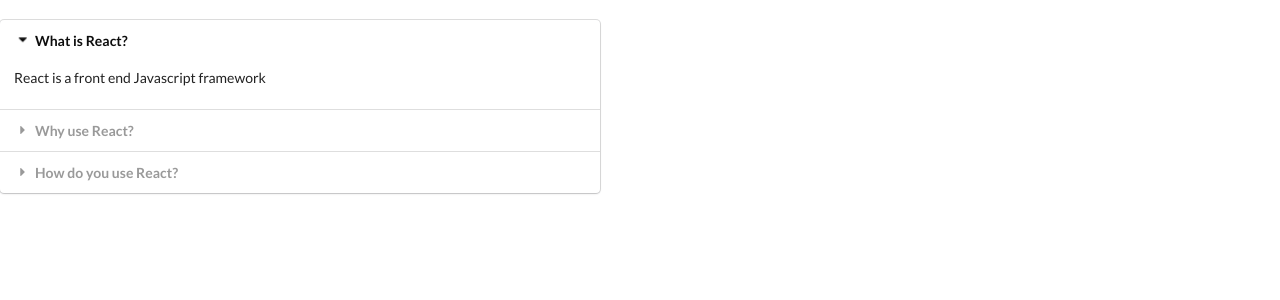
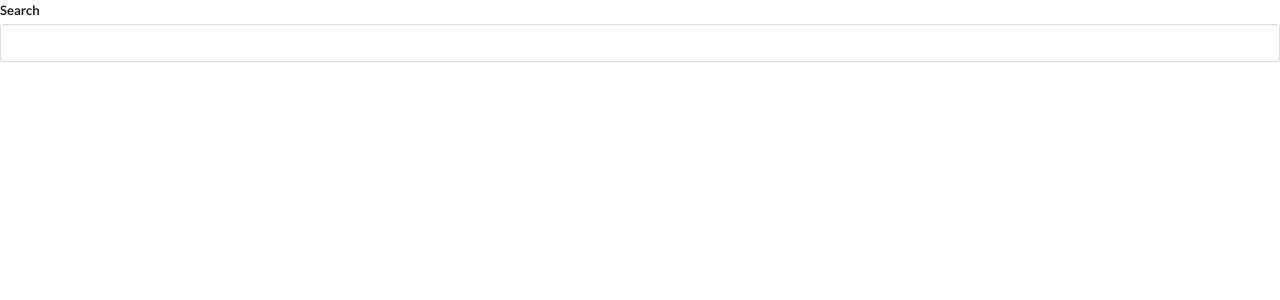
Before and after one commit to markwilland/react-widgets, a React (Create React App) app: page / in a window 1280 px wide. Shown: the top 300 px of the page. Built offline with nearby package versions, Linux system fonts and the light colour scheme.

Commit message:
added basic search

```diff
--- a/src/components/App.js
+++ b/src/components/App.js
@@ -1,5 +1,6 @@
 import React from 'react';
-import Accordion from './Accordion';
+//import Accordion from './Accordion';
+import Search from './Search';
 
 const items = [
     {
@@ -19,8 +20,7 @@
 const App = props => {
         return (
             <div>
-                <br />
-                <Accordion items={items}/>
+                <Search />
             </div>
         );
 }
--- /dev/null
+++ b/src/components/Search.js
@@ -0,0 +1,25 @@
+import React, { useState } from 'react';
+
+const Search = ({props}) => {
+    const [term, setTerm] = useState('');
+
+
+
+    const onFormChange = (event) => {
+        setTerm(event);
+        console.log(term);
+    }
+
+    return(
+        <div>
+            <div className="ui form">
+                <div className="field">
+                    <label>Search</label>
+                    <input value={term} onChange={e => onFormChange(e.target.value)} className="input" />
+                </div>
+            </div>
+        </div>
+    );
+}
+
+export default Search;
```
